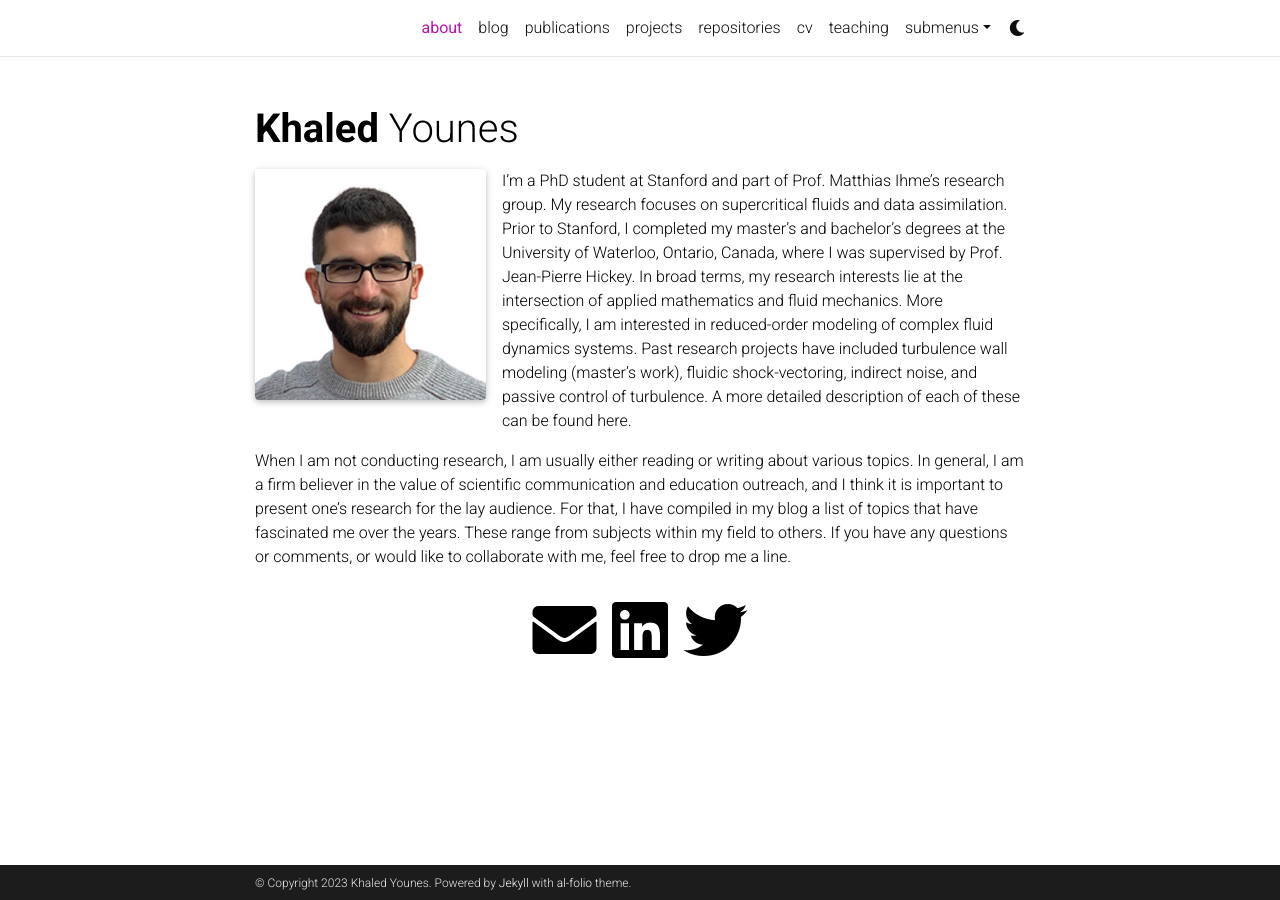
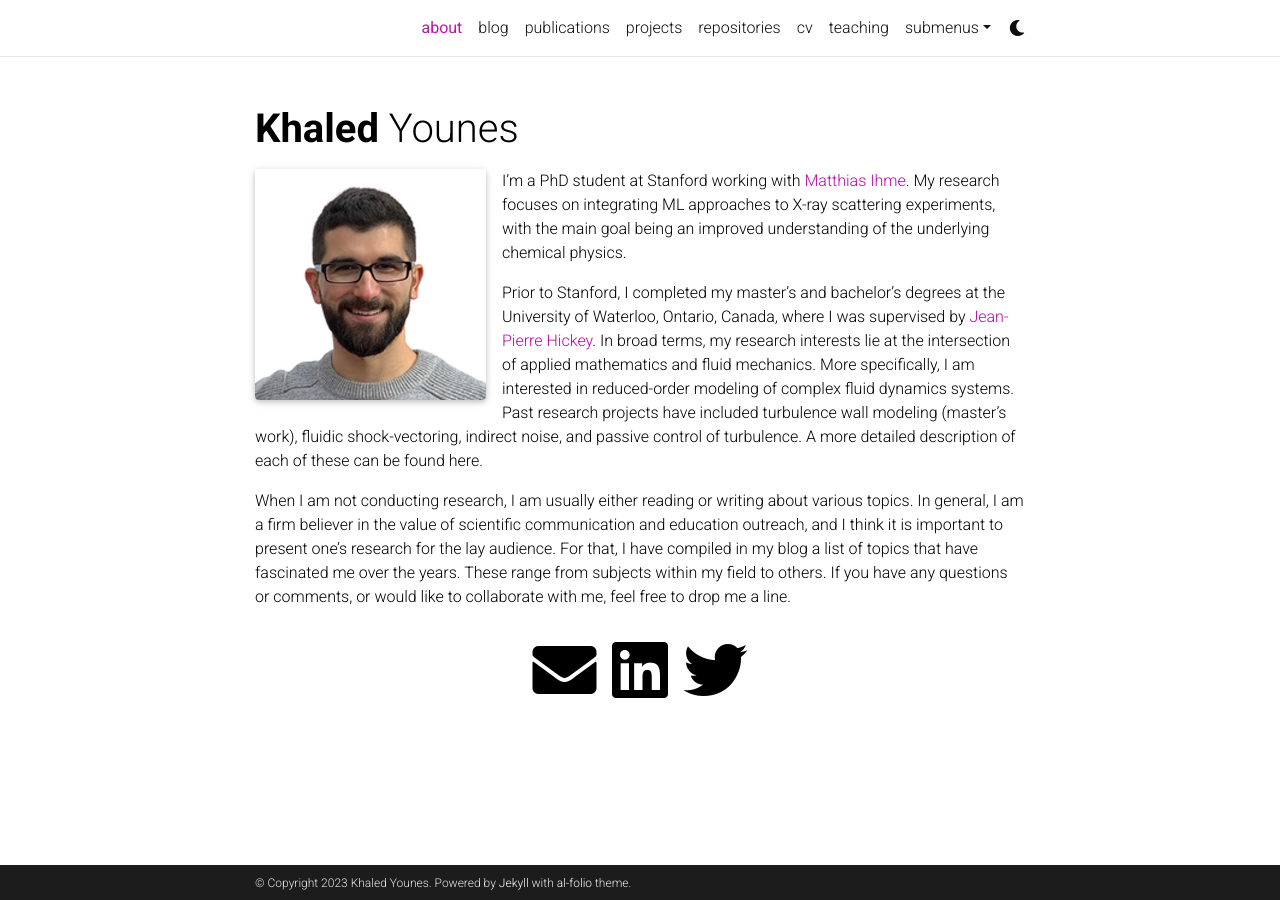
Before and after one commit to kyounes14/kyounes14.github.io, a Jekyll site: the page built from _pages/about.md, in a window 1280 px wide. Built offline with Jekyll 4.4.1, drawn with Linux system fonts in a browser that asks for light colours; full-size pictures stand in for the smaller copies a plugin makes; comment, search, counter and statistics services are not loaded; a style sheet for code colours, icons or effects is not loaded.

Commit message:
Update about.md

```diff
--- a/_pages/about.md
+++ b/_pages/about.md
@@ -15,6 +15,8 @@ selected_papers: false # includes a list of papers marked as "selected={true}"
 social: true  # includes social icons at the bottom of the page
 ---
 
-I’m a PhD student at Stanford and part of Prof. Matthias Ihme’s research group. My research focuses on supercritical fluids and data assimilation. Prior to Stanford, I completed my master’s and bachelor’s degrees at the University of Waterloo, Ontario, Canada, where I was supervised by Prof. Jean-Pierre Hickey. In broad terms, my research interests lie at the intersection of applied mathematics and fluid mechanics. More specifically, I am interested in reduced-order modeling of complex fluid dynamics systems. Past research projects have included turbulence wall modeling (master’s work), fluidic shock-vectoring, indirect noise, and passive control of turbulence. A more detailed description of each of these can be found here.
+I’m a PhD student at Stanford working with [Matthias Ihme](http://web.stanford.edu/group/ihmegroup/cgi-bin/MatthiasIhme/people/matthias-ihme/). My research focuses on integrating ML approaches to X-ray scattering experiments, with the main goal being an improved understanding of the underlying chemical physics.
+
+Prior to Stanford, I completed my master’s and bachelor’s degrees at the University of Waterloo, Ontario, Canada, where I was supervised by [Jean-Pierre Hickey](https://uwaterloo.ca/mechanical-mechatronics-engineering/profile/j6hickey). In broad terms, my research interests lie at the intersection of applied mathematics and fluid mechanics. More specifically, I am interested in reduced-order modeling of complex fluid dynamics systems. Past research projects have included turbulence wall modeling (master’s work), fluidic shock-vectoring, indirect noise, and passive control of turbulence. A more detailed description of each of these can be found here.
 
 When I am not conducting research, I am usually either reading or writing about various topics. In general, I am a firm believer in the value of scientific communication and education outreach, and I think it is important to present one’s research for the lay audience. For that, I have compiled in my blog a list of topics that have fascinated me over the years. These range from subjects within my field to others. If you have any questions or comments, or would like to collaborate with me, feel free to drop me a line.
```
